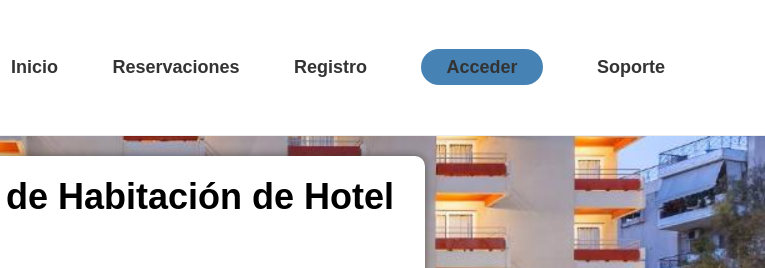
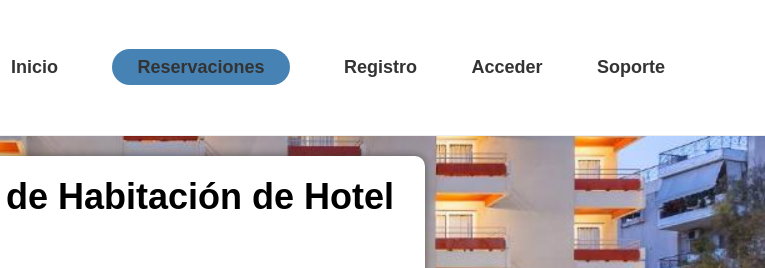
Before and after one commit to benjaminACS/hotel_front, a plain HTML site: page rigistro.html in a window 1280 px wide. Shown: the top 268 px of the page, 515-1280 px from the left. Drawn offline with nearby package versions, Linux system fonts and the light colour scheme; files whose address does not match are found by name.

Commit message:
reserva menu

```diff
--- a/rigistro.html
+++ b/rigistro.html
@@ -19,11 +19,11 @@
             </div>
 
             <div class="tags-a">
-                <a id="inicio" href="index.html" class="link-menu active" >Inicio</a>
-                <a id="reservar" href="rigistro.html" class="link-menu" >Reservaciones</a>
-                <a id="reservar" href="register.html" class="link-menu" >Registro</a>
-                <a id="notificaciones" href="login.html" class="menu_activo" >Acceder</a>
-                <a id="preguntas" href="preguntas.html" class="link-menu" >Soporte</a>
+                <a id="inicio" href="index.html" >Inicio</a>
+                <a id="reservar" href="rigistro.html" class="menu_activo" >Reservaciones</a>
+                <a id="reservar" href="register.html"  >Registro</a>
+                <a id="notificaciones" href="login.html"  >Acceder</a>
+                <a id="preguntas" href="preguntas.html"  >Soporte</a>
             </div>
         </div>
     </header>
```
